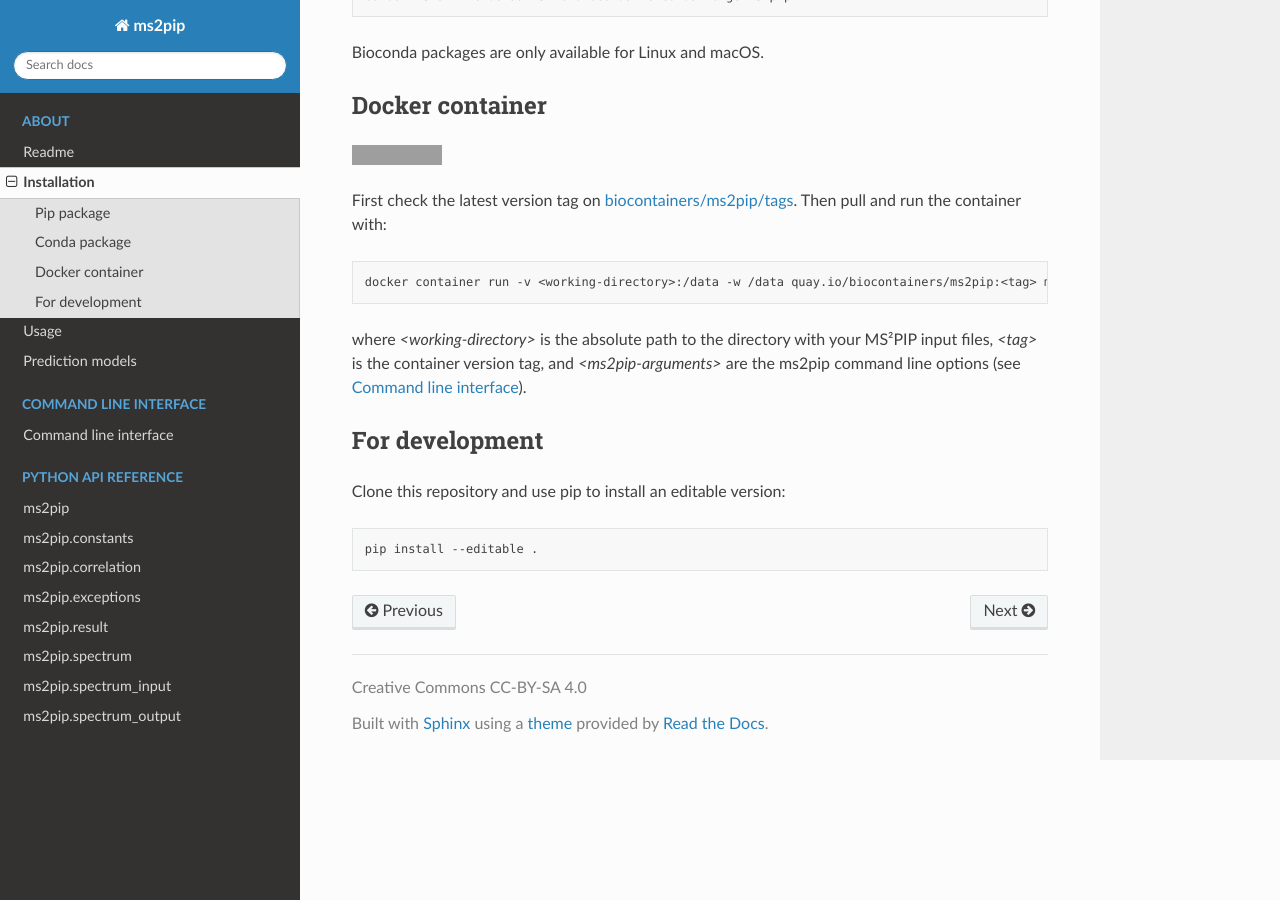
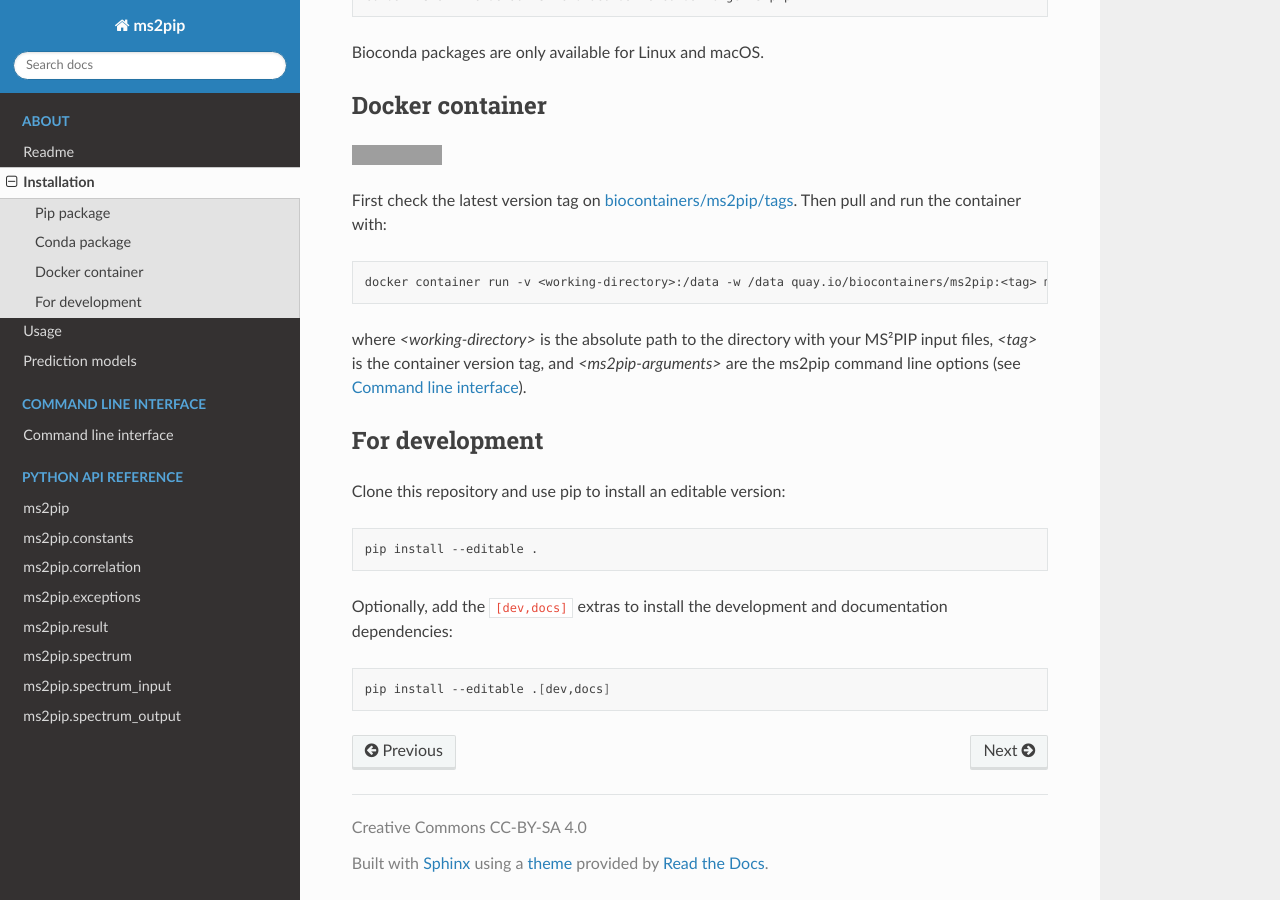
Before and after one commit to compomics/ms2pip, a Sphinx documentation site: the page built from docs/source/installation.rst, in a window 1280 px wide and 900 px high, scrolled down 692 px. Built offline with Sphinx 7.4.7 and the Read the Docs theme 2.0.0, drawn with Linux system fonts in a browser that asks for light colours; grey boxes are pictures that could not be loaded.

Commit message:
Docs: Fix type, extend local install instructions, add `annotate-spectra` usage mode.

```diff
--- a/docs/source/installation.rst
+++ b/docs/source/installation.rst
@@ -53,3 +53,11 @@ Clone this repository and use pip to install an editable version:
 .. code-block:: bash
 
    pip install --editable .
+
+
+Optionally, add the ``[dev,docs]`` extras to install the development and
+documentation dependencies:
+
+.. code-block:: bash
+
+   pip install --editable .[dev,docs]
--- a/docs/source/prediction-models.rst
+++ b/docs/source/prediction-models.rst
@@ -81,7 +81,7 @@ Training new MS²PIP models
 [todo]
 
 
-Prediciton features
+Prediction features
 -------------------
 
 The table below lists and describes all features generated and used by MS²PIP. These are mostly
--- a/docs/source/usage.rst
+++ b/docs/source/usage.rst
@@ -54,6 +54,11 @@ This mode was first developed in collaboration with the ProGenTomics group for t
 [todo]
 
 To train a new prediction model, see :ref:`Training new MS²PIP models`.
+
+``annotate-spectra``
+---------------------
+
+[todo]
 
 
 Input
```
